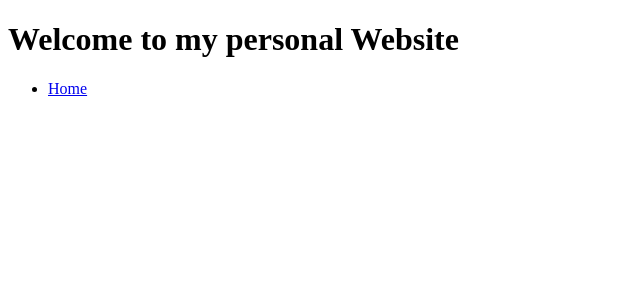
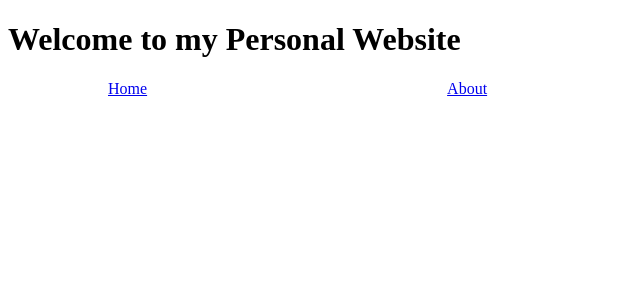
Before and after one commit to ajvee/villa-website, a React (Create React App) app in the folder front-end/: page / in a window 1280 px wide. Shown: the top 300 px of the page, without its empty margins (0-640 px from the left). Built offline with nearby package versions, Linux system fonts and the light colour scheme.

Commit message:
padding changes

```diff
--- a/front-end/src/App.js
+++ b/front-end/src/App.js
@@ -10,9 +10,15 @@ import Error from "./Pages/Error"
 function App() {
   return (
     <div className="App">
-      <h1>Welcome to my personal Website</h1>
+      <h1>Welcome to my Personal Website</h1>
       <Router>
         <NavBar />
+        <main>
+          <Routes>
+            <Route path='/' element={<Home />} />
+            <Route path="*" element={<Error />} />
+          </Routes>
+        </main>
       </Router>
     </div>
   );
--- a/front-end/src/Components/NavBar.js
+++ b/front-end/src/Components/NavBar.js
@@ -1,13 +1,13 @@
 import { Link } from "react-router-dom";
+import "../Css/NavBar.css"
 
 function NavBar() {
   return (
     <nav className="navbar">
-      <ul>
-        <li>
+        <div>
           <Link to="/">Home</Link>
-      </li>
-      </ul>
+          <Link to="about">About</Link>
+        </div>
     </nav>
   );
 }
--- /dev/null
+++ b/front-end/src/Css/NavBar.css
@@ -0,0 +1,4 @@
+.navbar a  {
+    margin-right: 100px;
+    padding: 100px;
+  }
```
